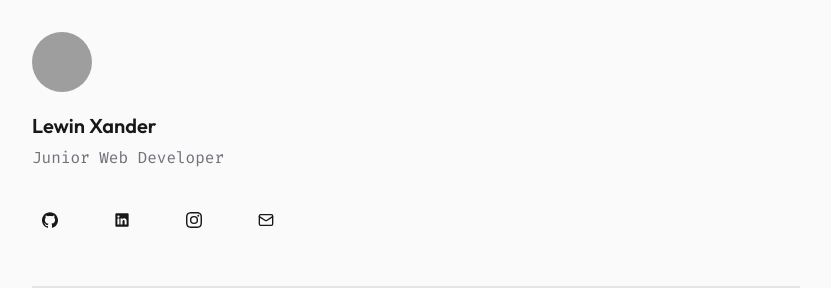
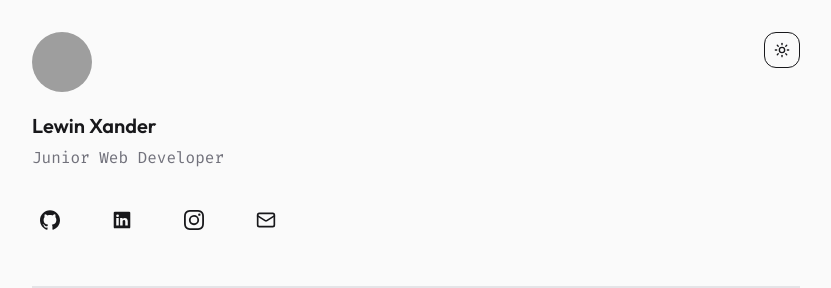
Before and after one commit to caclm10/new-portfolio, a Next.js app: page / in a window 1280 px wide. Shown: the top 288 px of the page, without its empty margins (224-1055 px from the left). Built offline with nearby package versions, Linux system fonts and the light colour scheme; grey boxes are pictures that could not be loaded.

Commit message:
feat: add dark mode and use semantic tags

```diff
--- a/app/(main)/layout.tsx
+++ b/app/(main)/layout.tsx
@@ -4,6 +4,7 @@ import type { Metadata } from "next";
 import { Avatar, AvatarFallback, AvatarImage } from "@/components/avatar";
 import { GithubIcon, InstagramIcon, LinkedinIcon } from "@/components/icons";
 import { TabNav, TabNavLink, TabNavList } from "@/components/tab-nav";
+import { ThemeButton } from "@/components/theme-button";
 import { ContactButton } from "@/features/portfolio/components";
 
 const metadata: Metadata = {
@@ -19,8 +20,9 @@ function MainLayout({ children }: React.PropsWithChildren) {
     return (
         <div className="min-h-dvh px-4 py-8">
             <div className="container flex flex-col gap-12">
-                <div className="flex flex-col gap-8" data-slot="header">
-                    <div className="flex flex-col gap-5" data-slot="profile">
+                <header className="flex flex-col gap-8">
+                    <div className="flex flex-col gap-5">
+                        <div className="flex items-start justify-between">
                             <Avatar className="size-15">
                                 <AvatarImage
                                     src="https://github.com/caclm10.png"
@@ -28,6 +30,11 @@ function MainLayout({ children }: React.PropsWithChildren) {
                                 />
                                 <AvatarFallback>LX</AvatarFallback>
                             </Avatar>
+
+                            <div>
+                                <ThemeButton />
+                            </div>
+                        </div>
 
                         <div className="flex flex-col gap-1.5">
                             <h1 className="font-sans text-xl font-semibold">
@@ -48,27 +55,31 @@ function MainLayout({ children }: React.PropsWithChildren) {
                             label="caclm10"
                             alt="Github"
                             icon={GithubIcon}
+                            className="[&_svg]:size-5!"
                         />
                         <ContactButton
                             url="https://linkedin.com/in/lewinxander"
                             label="lewinxander"
                             alt="Linkedin"
                             icon={LinkedinIcon}
+                            className="[&_svg]:size-5!"
                         />
                         <ContactButton
                             url="https://instagram.com/lewin.xander"
-                            label="lewin.xander"
+                            label="@lewin.xander"
                             alt="Instagram"
                             icon={InstagramIcon}
+                            className="[&_svg]:size-5!"
                         />
                         <ContactButton
                             url="mailto:lewinxander@gmail.com"
                             label="lewinxander@gmail.com"
                             alt="E-mail address"
                             icon={MailIcon}
+                            className="[&_svg]:size-5!"
                         />
                     </div>
-                </div>
+                </header>
 
                 <div className="h-px border"></div>
 
@@ -82,15 +93,12 @@ function MainLayout({ children }: React.PropsWithChildren) {
 
                 <main className="flex flex-col gap-11">{children}</main>
 
-                <div
-                    className="flex items-center justify-center gap-2.5 pt-10 text-center"
-                    data-slot="footer"
-                >
+                <footer className="flex items-center justify-center gap-2.5 pt-10 text-center">
                     <div className="flex items-center gap-4">
                         <CopyrightIcon className="size-5" />
                         <p>2025 - Lewin Xander</p>
                     </div>
-                </div>
+                </footer>
             </div>
         </div>
     );
--- a/app/(main)/projects/page.tsx
+++ b/app/(main)/projects/page.tsx
@@ -1,10 +1,11 @@
+import { Section } from "@/components/section";
 import { Features, FeaturesTitle } from "@/features/portfolio/components";
 import { ProjectList } from "@/features/portfolio/components/project";
 import { mainProjects, miniProjects } from "@/features/portfolio/data/projects";
 
 function ProjectsPage() {
     return (
-        <div className="flex flex-col gap-16">
+        <Section className="flex flex-col gap-16" id="projects">
             <Features>
                 <FeaturesTitle>Main Projects</FeaturesTitle>
 
@@ -16,7 +17,7 @@ function ProjectsPage() {
 
                 <ProjectList items={miniProjects} />
             </Features>
-        </div>
+        </Section>
     );
 }
 
--- a/app/(main)/skills/page.tsx
+++ b/app/(main)/skills/page.tsx
@@ -1,12 +1,13 @@
+import { Section } from "@/components/section";
 import { Features, SkillList } from "@/features/portfolio/components";
 
 function SkillsPage() {
     return (
-        <>
+        <Section id="skills">
             <Features>
                 <SkillList />
             </Features>
-        </>
+        </Section>
     );
 }
 
--- a/app/globals.css
+++ b/app/globals.css
@@ -28,4 +28,14 @@
     * {
         border-color: var(--color-border);
     }
+
+    .dark {
+        --color-body: #18181b;
+        --color-on-body: #fafafa;
+        --color-border: #3f3f46;
+        --color-muted: #27272a;
+        --color-on-muted: #a1a1aa;
+        --color-primary: #fafafa;
+        --color-on-primary: #18181b;
+    }
 }
--- a/app/layout.tsx
+++ b/app/layout.tsx
@@ -1,3 +1,4 @@
+import { ThemeProvider } from "@/components/theme-provider";
 import clsx from "clsx";
 import { Fira_Code, Outfit } from "next/font/google";
 import "./globals.css";
@@ -37,7 +38,7 @@ export default function RootLayout({
     children: React.ReactNode;
 }>) {
     return (
-        <html lang="en">
+        <html lang="en" suppressHydrationWarning>
             <body
                 className={clsx(
                     firaCode.variable,
@@ -45,7 +46,9 @@ export default function RootLayout({
                     "bg-body text-on-body font-mono antialiased",
                 )}
             >
-                {children}
+                <ThemeProvider attribute="class" defaultTheme="light">
+                    {children}
+                </ThemeProvider>
             </body>
         </html>
     );
--- /dev/null
+++ b/components/section.tsx
@@ -0,0 +1,5 @@
+function Section({ className, ...props }: React.ComponentProps<"section">) {
+    return <section data-slot="section" className={className} {...props} />;
+}
+
+export { Section };
--- /dev/null
+++ b/components/theme-button.tsx
@@ -0,0 +1,79 @@
+"use client";
+
+import { MoonIcon, SunIcon } from "lucide-react";
+import { motion } from "motion/react";
+import { useTheme } from "next-themes";
+
+import { Button } from "@/components/button";
+import { useEffect, useState } from "react";
+
+function ThemeButton() {
+    const { theme, setTheme } = useTheme();
+    const [mounted, setMounted] = useState(false);
+
+    // Avoid hydration mismatch
+    useEffect(() => {
+        setMounted(true);
+    }, []);
+
+    if (!mounted) {
+        // Return a placeholder with the same dimensions to avoid layout shift
+        return <div className="size-9" />;
+    }
+
+    function toggleTheme() {
+        setTheme((theme) => (theme === "dark" ? "light" : "dark"));
+    }
+
+    return (
+        <Button
+            type="button"
+            variant="outline"
+            size="icon"
+            onClick={toggleTheme}
+        >
+            <span className="sr-only">Theme</span>
+
+            <span className="relative size-full">
+                <motion.span
+                    initial={{ scale: theme === "dark" ? 0 : 1, rotate: 0 }}
+                    animate={{
+                        scale: theme === "dark" ? 0 : 1,
+                        rotate: theme === "dark" ? -180 : 0,
+                        opacity: theme === "dark" ? 0 : 1,
+                    }}
+                    transition={{
+                        duration: 0.5,
+                        type: "spring",
+                        stiffness: 200,
+                    }}
+                    className="absolute inset-0 flex items-center justify-center"
+                >
+                    <SunIcon className="h-5 w-5" />
+                </motion.span>
+
+                <motion.span
+                    initial={{
+                        scale: theme === "light" ? 0 : 1,
+                        rotate: 0,
+                    }}
+                    animate={{
+                        scale: theme === "light" ? 0 : 1,
+                        rotate: theme === "light" ? 180 : 0,
+                        opacity: theme === "light" ? 0 : 1,
+                    }}
+                    transition={{
+                        duration: 0.5,
+                        type: "spring",
+                        stiffness: 200,
+                    }}
+                    className="absolute inset-0 flex items-center justify-center"
+                >
+                    <MoonIcon className="h-5 w-5" />
+                </motion.span>
+            </span>
+        </Button>
+    );
+}
+
+export { ThemeButton };
--- /dev/null
+++ b/components/theme-provider.tsx
@@ -0,0 +1,12 @@
+"use client";
+
+import { ThemeProvider as NextThemesProvider } from "next-themes";
+
+function ThemeProvider({
+    children,
+    ...props
+}: React.ComponentProps<typeof NextThemesProvider>) {
+    return <NextThemesProvider {...props}>{children}</NextThemesProvider>;
+}
+
+export { ThemeProvider };
--- a/features/portfolio/components/contact-button.tsx
+++ b/features/portfolio/components/contact-button.tsx
@@ -1,12 +1,11 @@
 import { Button } from "@/components/button";
 import { Tooltip, TooltipContent, TooltipTrigger } from "@/components/tooltip";
 
-interface ContactButtonProps {
+interface ContactButtonProps extends React.ComponentProps<typeof Button> {
     url: string;
     label: string;
     alt: string;
     icon: React.ComponentType;
-    variant?: "ghost" | "outline";
 }
 function ContactButton({
     url,
@@ -14,13 +13,20 @@ function ContactButton({
     alt,
     icon: Icon,
     variant = "ghost",
+    ...props
 }: ContactButtonProps) {
     return (
         <Tooltip>
             <TooltipTrigger asChild>
-                <Button type="button" variant={variant} size="icon" asChild>
+                <Button
+                    type="button"
+                    variant={variant}
+                    size="icon"
+                    asChild
+                    {...props}
+                >
                     <a href={url} target="_blank">
-                        <Icon />
+                        <Icon data-slot="contact-button-icon" />
                         <span className="sr-only">{alt}</span>
                     </a>
                 </Button>
--- a/package.json
+++ b/package.json
@@ -21,6 +21,7 @@
         "lucide-react": "^0.483.0",
         "motion": "^12.5.0",
         "next": "15.2.3",
+        "next-themes": "^0.4.6",
         "postcss": "^8.5.3",
         "react": "^19.0.0",
         "react-dom": "^19.0.0",
```
Also changed, not shown: app/(main)/page.tsx (+23 -11 lines), 1 other file (tests, documents, lock files or other folders). Lines whose indentation alone changed are shown as unchanged.
